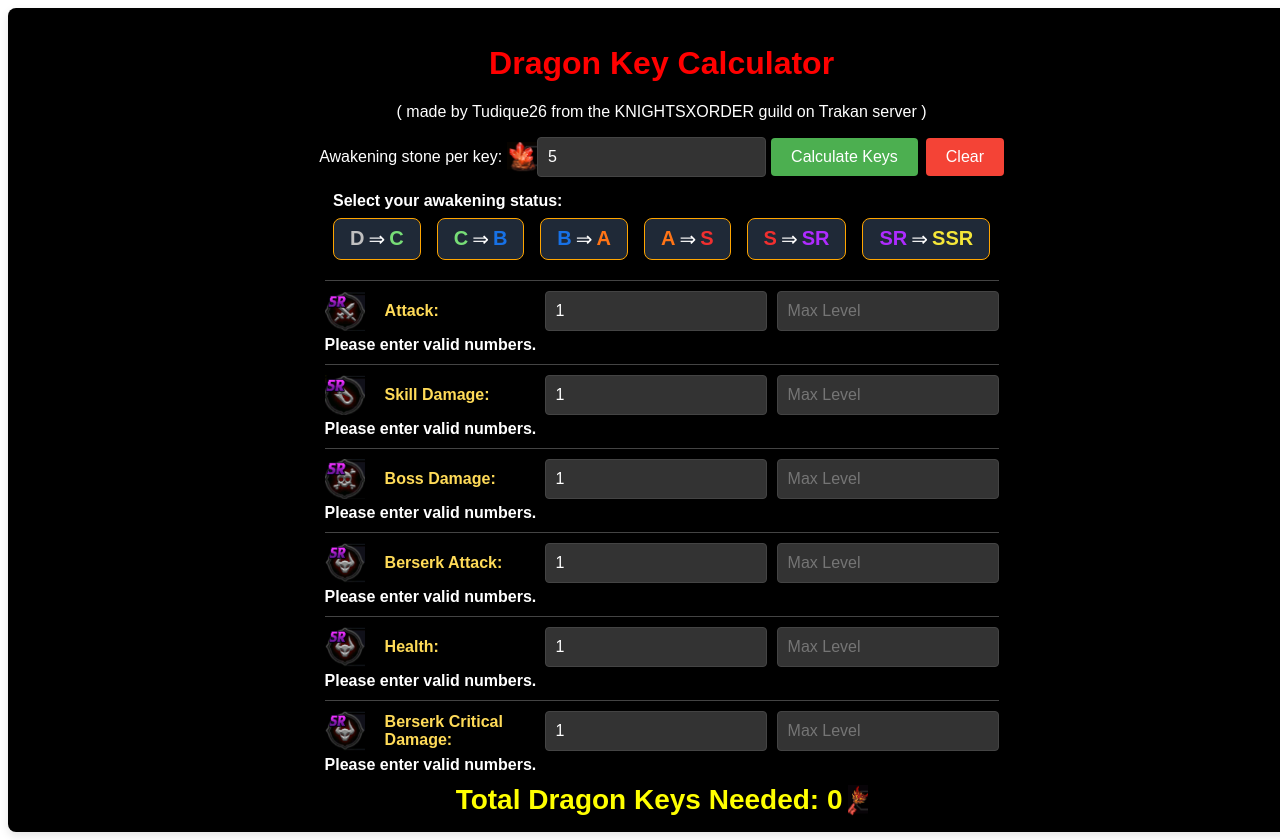
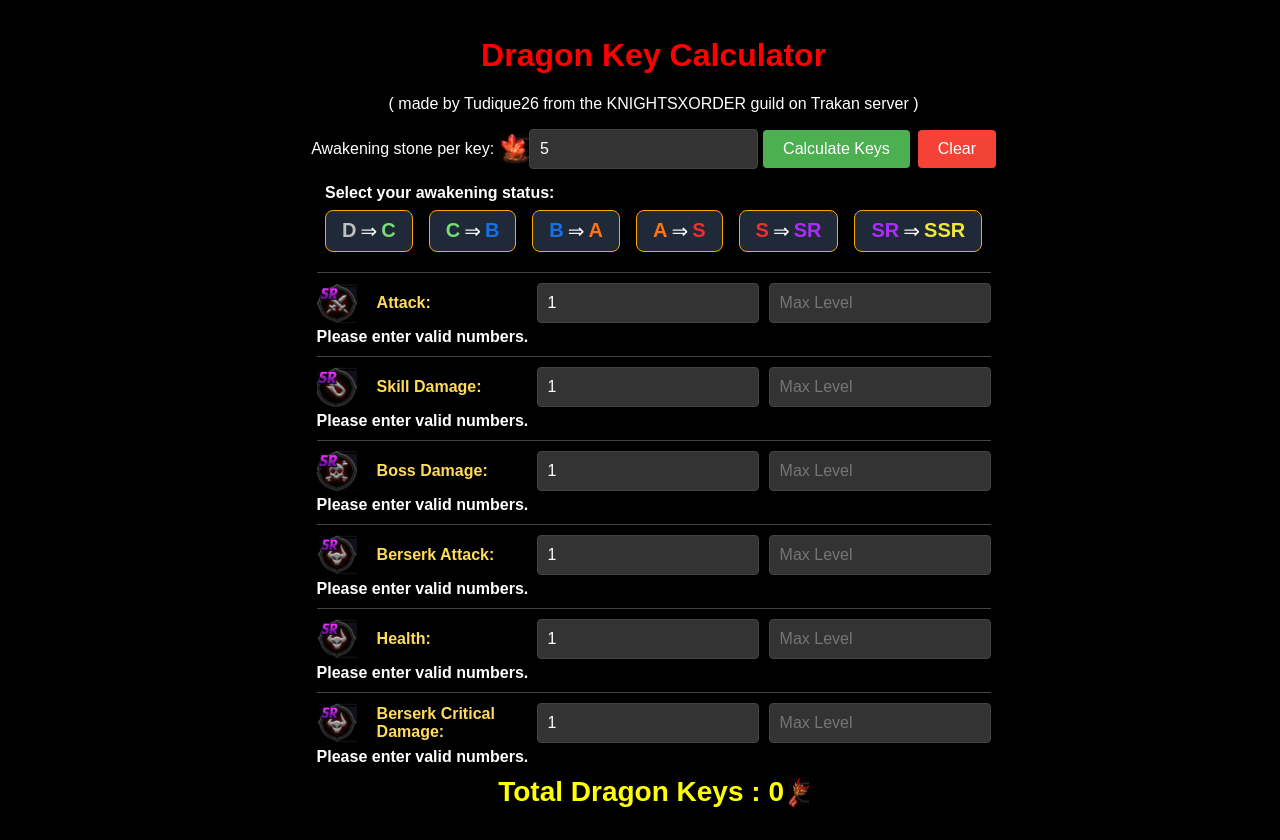
Before and after one commit to PopTudor1/berserker-awakening-calculator, a React (Vite) app: page / in a window 1280 px wide. Both pictures are taken after typing "5" into the empty fields and a click on the button "Calculate Keys". Shown: the top 840 px of the page. Built offline with nearby package versions, Linux system fonts and the light colour scheme.

Commit message:
Main-another css change

```diff
--- a/src/berserker-awakening-calculator.tsx
+++ b/src/berserker-awakening-calculator.tsx
@@ -305,9 +305,7 @@ export default function BerserkerAwakeningCalculator() {
 
       {totalKeys !== null && (
         <div className="totalRow">
-          <strong>
-            Total Dragon Keys Needed: {totalKeys.toLocaleString()}
-          </strong>
+          <strong>Total Dragon Keys : {totalKeys.toLocaleString()}</strong>
           <img src={DragonKeyIcon} alt="Dragon Key" className="icon" />
         </div>
       )}
--- a/src/main.tsx
+++ b/src/main.tsx
@@ -1,6 +1,7 @@
 import { StrictMode } from "react";
 import { createRoot } from "react-dom/client";
 import BerserkerAwakeningCalculator from "./berserker-awakening-calculator.tsx";
+import "./styles/styles.css";
 
 createRoot(document.getElementById("root")!).render(
   <StrictMode>
--- /dev/null
+++ b/src/styles/styles.css
@@ -0,0 +1,9 @@
+html,
+body,
+#root {
+  margin: 0;
+  padding: 0;
+  width: 100%;
+  height: 100%;
+  background-color: black;
+}
```
